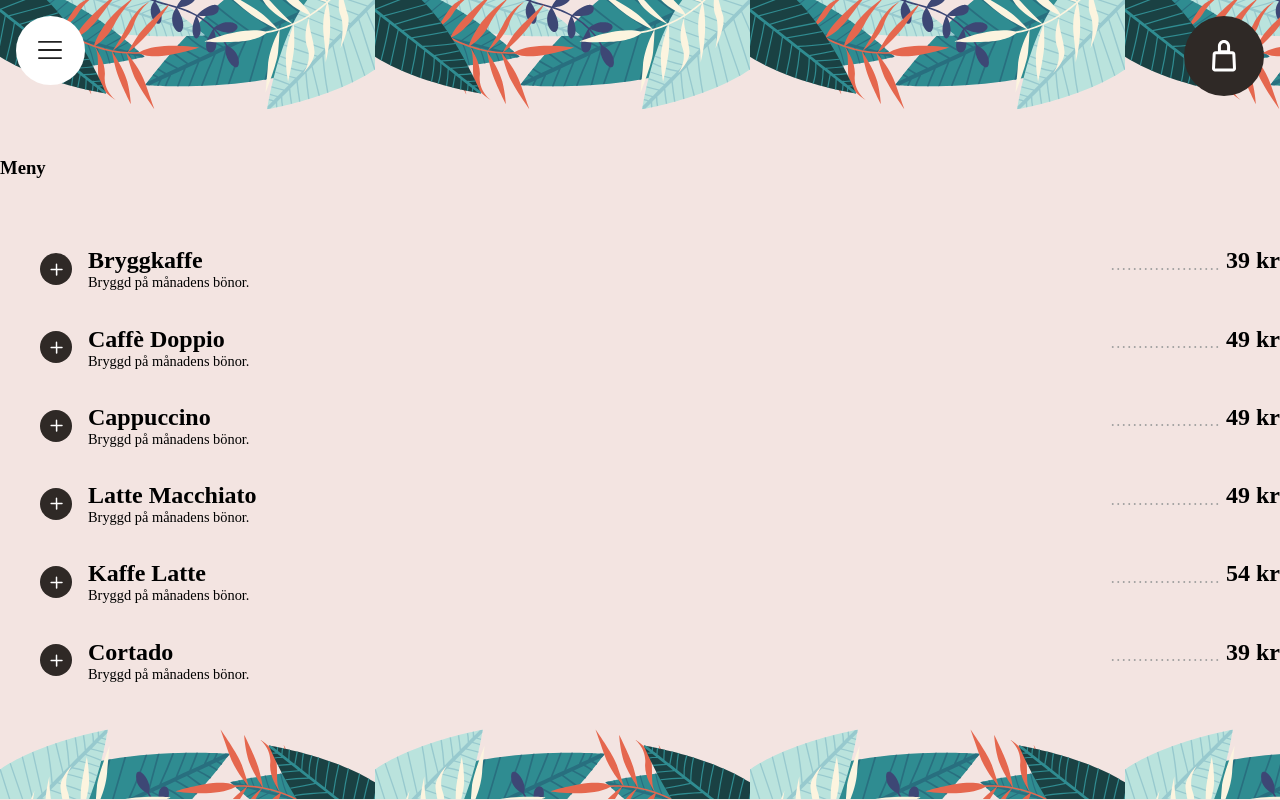
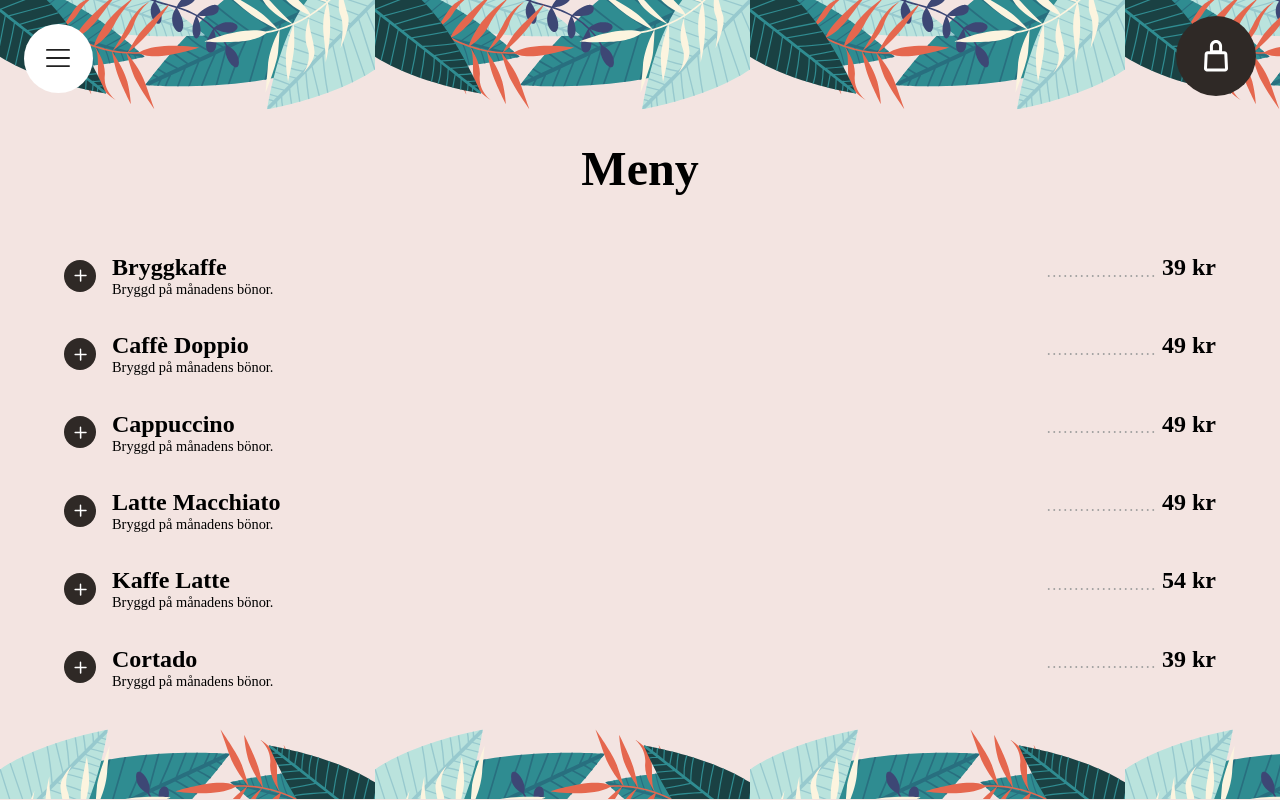
Before and after one commit to sleam91/vue-airbean, a Vue app: page /menu in a window 1280 px wide. Built offline with nearby package versions, Linux system fonts and the light colour scheme.

Commit message:
made some changes to the basket and menu, mostrly styling

```diff
--- a/src/components/CoffeeMenuItem.vue
+++ b/src/components/CoffeeMenuItem.vue
@@ -34,6 +34,7 @@ export default {
     z-index: 3;
     display: flex;
     justify-content: space-between;
+    width: 100%;
     .left {
         display: flex;
     }
--- a/src/components/MenuButton.vue
+++ b/src/components/MenuButton.vue
@@ -18,14 +18,10 @@ export default {
 
     methods: {
         displayMenu() {
-            console.log('in displayMenu');
             this.hideMenu = false
-            console.log('hideMenu is now ' + this.hideMenu);
         },
         hideMainMenu() {
-            console.log('in hideMainMenu');
             this.hideMenu = true
-            console.log('hideMenu is now ' + this.hideMenu);
         }
     },
 
@@ -43,7 +39,7 @@ export default {
     z-index: 8;
 }
 .showMainMenu {
-    z-index: 9;
+    z-index: 4;
     height: 4.3rem;
     width: 4.3rem;
     background-image: url('../assets/graphics/navicon.svg');
@@ -54,8 +50,8 @@ export default {
     margin: none;
     box-shadow: none;
     position: absolute;
-    left: 1rem;
-    top: 1rem;
+    left: 1.5rem;
+    top: 1.5rem;
     background-color: white;
     border: none;
     border-radius: 50%;
--- a/src/components/ShoppingBasket.vue
+++ b/src/components/ShoppingBasket.vue
@@ -1,6 +1,11 @@
 <template>
     <div class="wrapper">
+        <svg class="littleTriangle" width="67" height="47" viewBox="0 0 67 47" fill="none" xmlns="http://www.w3.org/2000/svg">
+            <path d="M31.8852 1.20995C32.6841 0.116578 34.3159 0.116574 35.1148 1.20995L66.2504 43.82C67.216 45.1415 66.2722 47 64.6356 47H2.36444C0.727807 47 -0.215984 45.1415 0.749604 43.82L31.8852 1.20995Z" fill="white"/>
+        </svg>
+
         <div class="container">
+
             <h3>Din beställning</h3>
             <ul class="itemsInBasket">
                 <shopping-basket-item   v-for="orderItem in getOrderItems"
@@ -55,7 +60,14 @@ export default {
 
 <style scoped lang="scss">
 .wrapper {
+    .littleTriangle{
+        z-index: 20;
+        position: absolute;
+        top: 4.8rem;
+        right: 2rem;
+    }
     top: 0;
+    left: 0;
     position: absolute;
     z-index: 4;
     width: 100vw;
@@ -64,11 +76,12 @@ export default {
     .container {
         z-index: 6;
         position: absolute;
-        top: 13vh;
-        left: 5vw;
+        top: 6rem;
+        left: 4vw;
         background-color: white;
         min-height: 80vh;
         width: 90vw;
+        margin: 0;
         border: none;
         border-radius: 0.5rem;
         display: flex;
@@ -78,10 +91,17 @@ export default {
             font-size: 2.2rem;
             margin-top: 3rem;
         }
+        ul {
+            width: 90%;
+            margin: 0;
+            padding: 0;
+        }
 
         .summary {
+            width: 90%;
             display: flex;
-            flex-direction: column;
+            flex-direction: row;
+            justify-content: space-between;
         }
         .makeOrder{
             width: 18rem;
--- a/src/components/ShoppingBasketButton.vue
+++ b/src/components/ShoppingBasketButton.vue
@@ -37,7 +37,7 @@ export default {
 <style scoped lang="scss">
 .shoppingButton {
     .basketButton {
-        z-index: 7;
+        z-index: 4;
         height: 5rem;
         width: 5rem;
         background-image: url('../assets/graphics/bag.svg');
@@ -48,7 +48,7 @@ export default {
         margin: none;
         box-shadow: none;
         position: absolute;
-        right: 1rem;
+        right: 1.5rem;
         top: 1rem;
         background-color: #2F2926;
         border: none;
--- a/src/views/Menu.vue
+++ b/src/views/Menu.vue
@@ -1,5 +1,6 @@
 <template>
   <div class="menu">
+      <div class="invisibleFilm"/>
       <top/>
       <shopping-basket-button/>
       <h3>Meny</h3>
@@ -43,18 +44,23 @@ export default {
   height: 100%;
   display: flex;
   flex-direction: column;
+  align-items: center;
   justify-content: space-between;
   min-height: 100vh;
   background-color: #F3E4E1;
-  .center{
+  .invisibleFilm{
+    position: absolute;
+    height: 100vh;
+    width: 100vw;
+  }
   h3 {
     font-size: 3rem;
     text-align: center;
     margin: 1rem;
   }
   ul {
-      padding: 1rem;
-    }
+    padding: 0;
+    width: 90%;
   }
 }
 </style>
```
Lines whose indentation alone changed are shown as unchanged.
